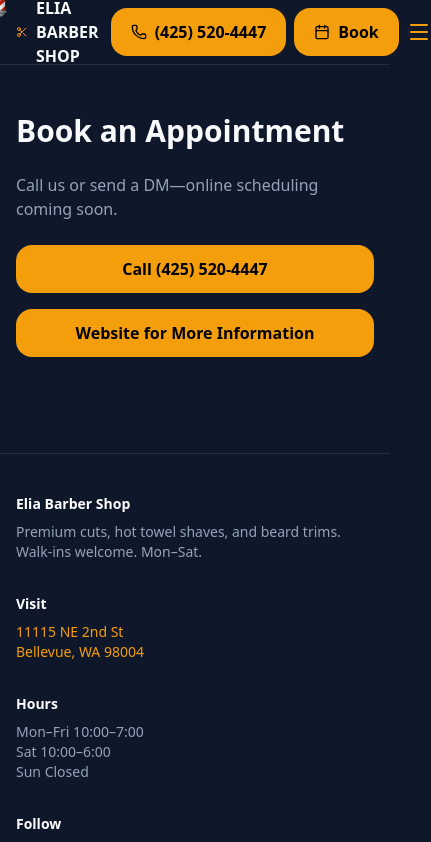
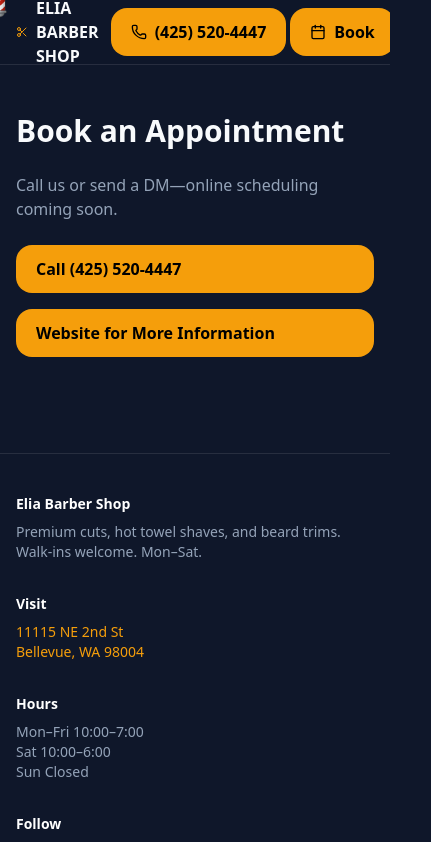
Before and after one commit to mz9201ju/ELIA_BarberShop_WebSite, a React (Vite) app: page /ELIA_BarberShop_WebSite/booking in a window 390 px wide. Shown: the top 842 px of the page, 431 px wide, since content can reach past the window. Built offline with nearby package versions, Linux system fonts and the light colour scheme.

Commit message:
updated to fix aglinment

```diff
--- a/src/App.jsx
+++ b/src/App.jsx
@@ -78,7 +78,7 @@
 
   return (
     <header className="sticky top-0 z-50 border-b border-white/10 bg-brand-bg/70 backdrop-blur">
-      <div className="container flex items-center justify-between h-16">
+      <div className="container flex items-center justify-between h-16 overflow-x-hidden px-2 sm:px-4">
         {/* 🔹 Logo */}
         <div className="flex items-center gap-2 text-brand-text font-bold">
           <Scissors className="w-6 h-6 text-brand-accent" />
@@ -93,20 +93,25 @@
         </nav>
 
         {/* 🔹 Right-side Buttons + Burger */}
-        <div className="flex items-center gap-2">
-          {/* Phone (hidden on very small screens) */}
-          <a href="tel:+14255204447" className="btn hidden sm:inline-flex">
+        <div className="flex items-center gap-1 sm:gap-2 shrink-0">
+          <a
+            href="tel:+14255204447"
+            className="btn hidden sm:inline-flex h-12 min-w-[140px] justify-center whitespace-nowrap"
+          >
             <Phone className="w-4 h-4" /> (425) 520-4447
           </a>
 
-          <NavLink to="/booking" className="btn hidden sm:inline-flex">
+          <NavLink
+            to="/booking"
+            className="btn hidden sm:inline-flex h-12 min-w-[100px] justify-center whitespace-nowrap"
+          >
             <Calendar className="w-4 h-4" /> Book
           </NavLink>
 
-          {/* 🍔 Burger Menu (mobile only) */}
+          {/* Burger menu icon */}
           <button
             onClick={() => setMenuOpen(!menuOpen)}
-            className="md:hidden text-brand-accent"
+            className="md:hidden text-brand-accent ml-1"
             aria-label="Toggle menu"
           >
             {menuOpen ? <X className="w-6 h-6" /> : <Menu className="w-6 h-6" />}
--- a/src/index.css
+++ b/src/index.css
@@ -37,6 +37,8 @@
 
 .btn {
   @apply inline-flex items-center gap-2 px-5 py-3 rounded-2xl bg-brand-accent text-black font-semibold hover:opacity-90 transition;
+  min-height: 48px; /* ensure same height */
+  white-space: nowrap; /* prevent line breaks */
 }
 
 .card {
@@ -76,8 +78,6 @@
   animation: slideDown 0.3s ease forwards;
 }
 
-.btn {
-  @apply inline-flex items-center justify-center gap-2 px-5 py-3 rounded-2xl font-semibold text-black bg-brand-accent hover:opacity-90 transition;
-  min-height: 48px; /* ensure same height */
-  white-space: nowrap; /* prevent line breaks */
+header {
+  overflow-x: hidden;
 }
```
